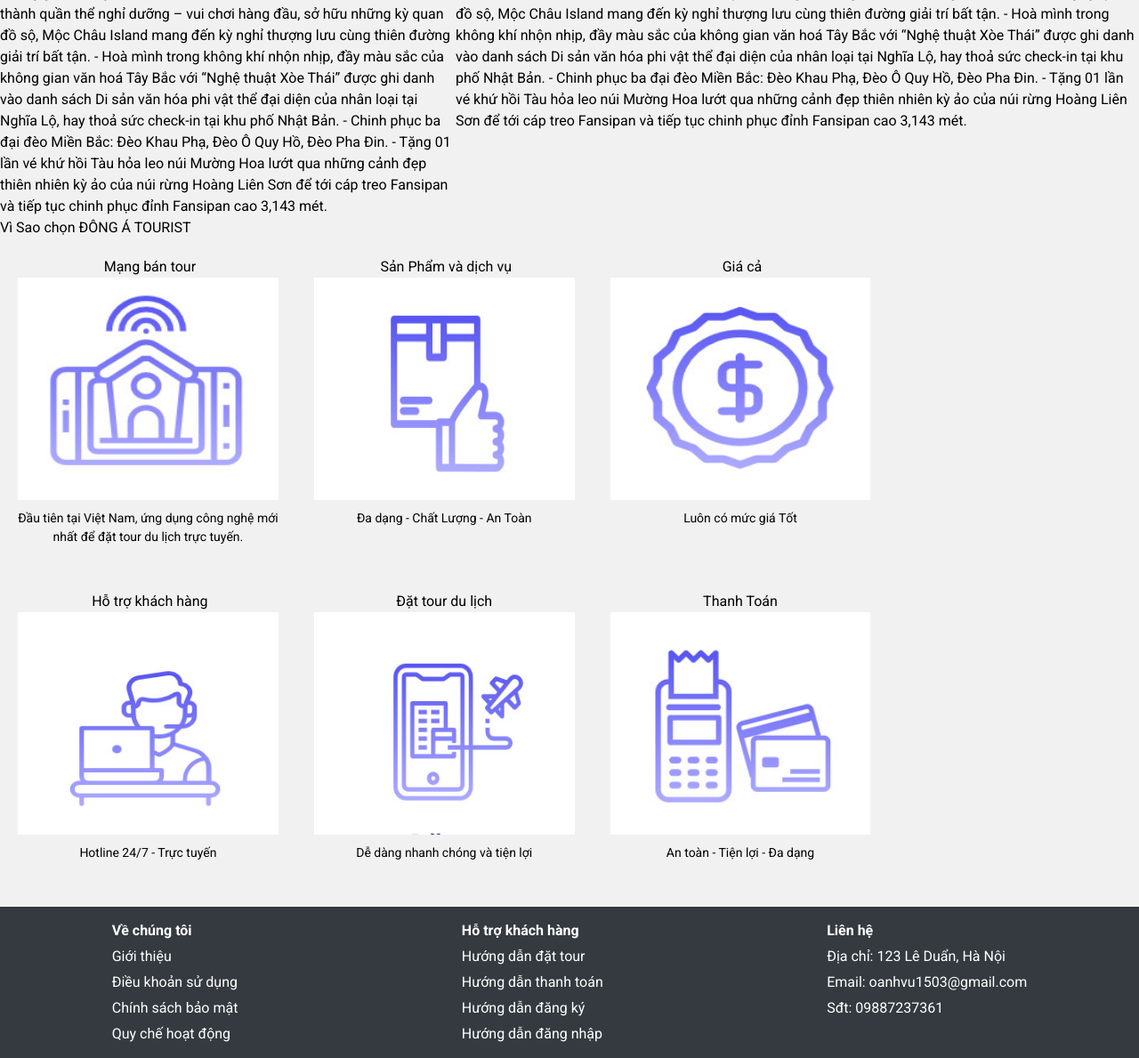
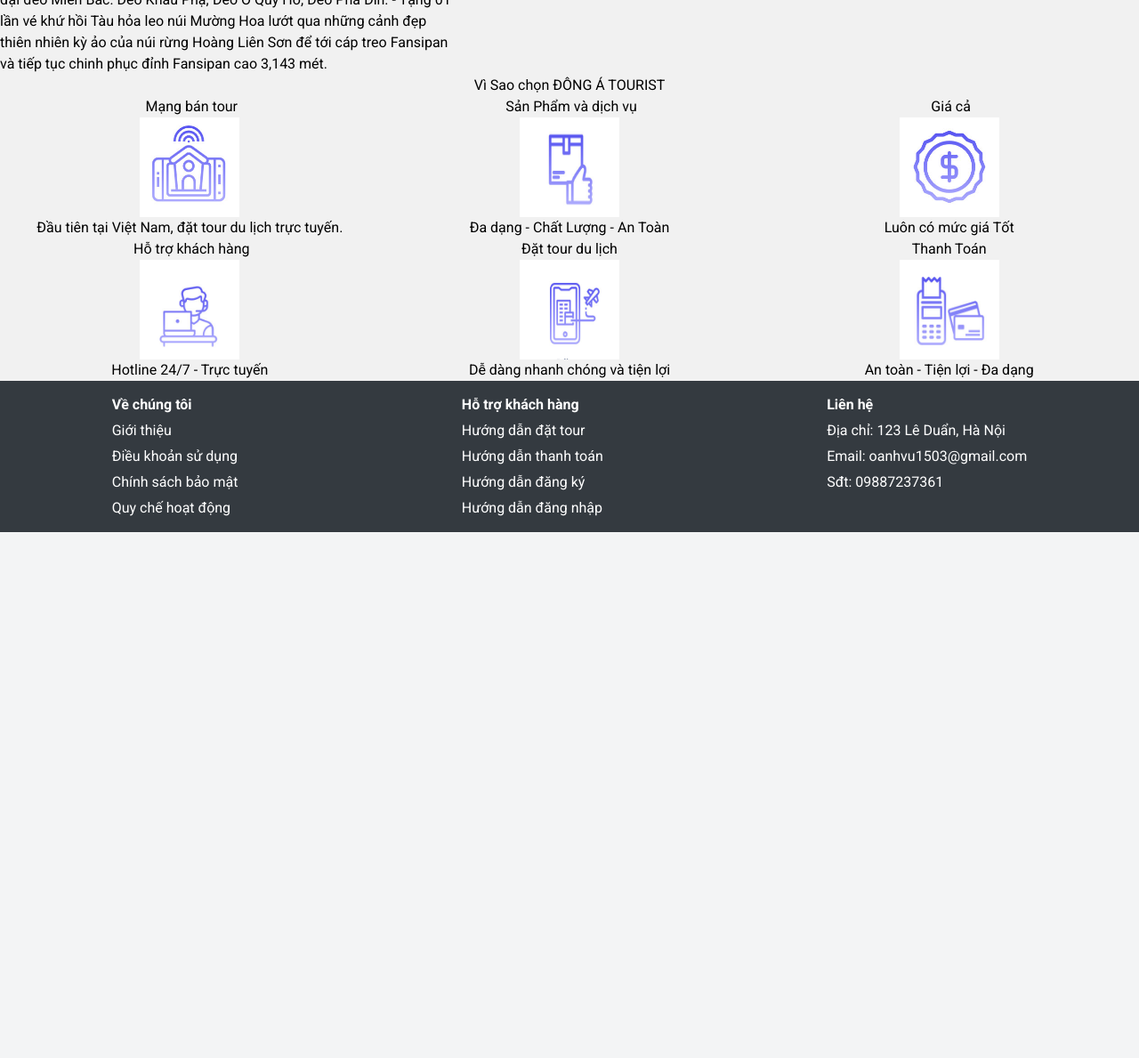
Before and after one commit to trinhnv1205/thiet-ke-web, a Flask app: page /chi_tiet in a window 1280 px wide. Shown: the part 1255-2444 px from the top of the page at 89% size. After the commit the page ends 1853 px from the top, so only its background shows below. Run offline with Flask 3, Linux system fonts and the light colour scheme; some libraries are stand-ins or nearby versions.

Commit message:
update phần footer

```diff
--- a/static/css/main.css
+++ b/static/css/main.css
@@ -436,49 +436,6 @@ ul li:hover {
   -webkit-line-clamp: 3; /* number of lines to show */
   -webkit-box-orient: vertical;
 }
-.mot {
-  display: flex;
-  flex-wrap: wrap;
-}
-
-.hai {
-  /* width: 800px; */
-  display: flex;
-  flex-wrap: wrap;
-  float: left;
-}
-
-.ba {
-  width: 26%;
-  padding: 10px;
-  float: left;
-  height: 14%;
-}
-
-.bon {
-  /* background-color: #f1f1f1; */
-  padding: 10px;
-  text-align: center;
-  margin-bottom: 20px;
-}
-
-.Ten {
-  font-weight: bold;
-}
-
-.mot .hai .ba .bon img {
-  width: 100%;
-  height: 250px;
-  margin-bottom: 10px;
-}
-
-.hai .ba{
-  padding: 10px;
-  float: left;
-}
-.gia {
-  font-size: 14px;
-}
 .clear {
   clear: both;
 }
--- a/templates/footer.html
+++ b/templates/footer.html
@@ -1,72 +1,60 @@
 <!-- phần footer -->
-<h1 class="footer">Vì Sao chọn ĐÔNG Á TOURIST</h1>
-<div class="mot">
-    <div class="hai">
-        <div class="ba">
-            <div class="bon">
-                <div class="Tên">
+<h1 class="footer text-center h1">Vì Sao chọn ĐÔNG Á TOURIST</h1>
+<div class="grid grid-flow-col grid-cols-3 text-center">
+    <div class="">
+        <div class="">
              Mạng bán tour
         </div>
-                <img src="{{ url_for('static', filename='img/fooder1.jpg') }}" alt="">
-                <div class="gia">
-                    Đầu tiên tại Việt Nam, ứng dụng công nghệ mới nhất để đặt tour du lịch trực tuyến.
+        <img style="margin: 0 auto;width: 7rem; height: 7rem;" src="{{ url_for('static', filename='img/fooder1.jpg') }}" alt="">
+        <div class="">
+            Đầu tiên tại Việt Nam, đặt tour du lịch trực tuyến.
         </div>
     </div>
-        </div>
-        <div class="ba">
-            <div class="bon">
-                <div class="Tên">
+    <div class="">
+        <div class="">
              Sản Phẩm và dịch vụ
         </div>
-                <img src="{{ url_for('static', filename='img/fooder2.jpg') }}" alt="">
-                <div class="gia">
+        <img style="margin: 0 auto;width: 7rem; height: 7rem;" src="{{ url_for('static', filename='img/fooder2.jpg') }}" alt="">
+        <div class="">
             Đa dạng - Chất Lượng - An Toàn
         </div>
     </div>
-        </div>
-        <div class="ba">
-            <div class="bon">
-                <div class="Tên">
+    <div class="">
+        <div class="">
              Giá cả
         </div>
-                <img src="{{ url_for('static', filename='img/fooder3.jpg') }}" alt="">
-                <div class="gia">
+        <img style="margin: 0 auto;width: 7rem; height: 7rem;" src="{{ url_for('static', filename='img/fooder3.jpg') }}" alt="">
+        <div class="">
             Luôn có mức giá Tốt
         </div>
     </div>
 </div>
-        <div class="ba">
-            <div class="bon">
-                <div class="Tên">
+<div class="grid grid-flow-col grid-cols-3 text-center">
+    <div class="">
+        <div class="">
              Hỗ trợ khách hàng
         </div>
-                <img src="{{ url_for('static', filename='img/fooder4.jpg') }}" alt="">
-                <div class="gia">
+        <img style="margin: 0 auto;width: 7rem; height: 7rem;" src="{{ url_for('static', filename='img/fooder4.jpg') }}" alt="">
+        <div class="">
             Hotline 24/7 - Trực tuyến
         </div>
     </div>
-        </div>
-        <div class="ba">
-            <div class="bon">
-                <div class="Tên">
+    <div class="">
+        <div class="">
             Đặt tour du lịch
         </div>
-                <img src="{{ url_for('static', filename='img/fooder5.jpg') }}" alt="">
-                <div class="gia">
+        <img style="margin: 0 auto;width: 7rem; height: 7rem;" src="{{ url_for('static', filename='img/fooder5.jpg') }}" alt="">
+        <div class="">
             Dễ dàng nhanh chóng và tiện lợi
         </div>
     </div>
-        </div>
-        <div class="ba">
-            <div class="bon">
-                <div class="Tên">
+    <div class="">
+        <div class="">
             Thanh Toán
         </div>
-                <img src="{{ url_for('static', filename='img/fooder6.jpg') }}" alt="">
-                <div class="gia">
+        <img style="margin: 0 auto;width: 7rem; height: 7rem;" src="{{ url_for('static', filename='img/fooder6.jpg') }}" alt="">
+        <div class="">
             An toàn - Tiện lợi - Đa dạng
-                </div>
-            </div>
         </div>
     </div>
 </div>
@@ -95,4 +83,5 @@
 </div>
 
 </body>
+
 </html>
--- a/templates/index.html
+++ b/templates/index.html
@@ -6,7 +6,7 @@
     <div class="width-100">
         <h1 class="text-center padding-15 text-3xl">Du lịch mùa thu</h1>
 
-        <div>
+        <div class="">
             <ul class="d-flex flex-row flex-wrap">
                 <li class="p-10 width-50 d-flex flex-row rounded ">
                     <img class="rounded-2xl" class="rounded-2xl" style="width: 400px; height: 300px;"
@@ -33,7 +33,7 @@
                         src="{{ url_for('static', filename='img/ninhbinh1.jpeg') }}" alt="">
                     <div class="padding-10">
                         <div class="padding-bottom-10">Tour du lich Ninh Bình (Bái Đính - Tràng An - Thung Nham -
-                            Phố cổ Hoa Lưu )</div>
+                            Phố cổ Hoa Lư )</div>
                         <div class="padding-top-5"><span class="font-bold">Thời gian</span> : Trong ngày</div>
                         <div class="padding-top-5"><span class="font-bold">Phương tiện</span> : Xe du lịch</div>
                         <div class="padding-top-5"><span class="font-bold">Giá</span> : 1.500k</div>
@@ -135,7 +135,7 @@
         <!-- code phần tin tức -->
         <div>
             <ul>
-                {% for i in range(1,20) %}
+                {% for i in range(1,3) %}
                 <li class="d-flex flex-row p-2 rounded">
                     <img class="rounded-2xl" class="rounded-2xl" class="rounded-2xl" class="padding-5"
                         style="width: 5rem;height: 5rem;"
--- a/templates/slider.html
+++ b/templates/slider.html
@@ -4,12 +4,7 @@
       src="{{ url_for('static', filename='img/silde7.jpg') }}">
     <div class="slide-content">
       <h3 class="slide-title">Quần thể du lịch sinh thái Tràng An</h3>
-      <p class="slide-desc">
-        Lorem ipsum dolor sit amet consectetur adipisicing elit. Consectetur, necessitatibus.
-      </p>
-      <a href="" class="slide-btn">
-        button <ion-icon name="arrow-forward-circle"></ion-icon>
-      </a>
+
     </div>
     <div class="slide-number-container">
       <p class="slider-number">01</p>
@@ -23,12 +18,6 @@
       src="{{ url_for('static', filename='img/silde5.png') }}">
     <div class="slide-content">
       <h3 class="slide-title">Lên Hà Giang ngắm hoa Tam Giác Mạch mùa thu</h3>
-      <p class="slide-desc">
-        Lorem ipsum dolor sit amet consectetur adipisicing elit. Consectetur, necessitatibus.
-      </p>
-      <a href="" class="slide-btn">
-        button <ion-icon name="arrow-forward-circle"></ion-icon>
-      </a>
     </div>
     <div class="slide-number-container">
       <p class="slider-number">02</p>
@@ -42,12 +31,7 @@
       src="{{ url_for('static', filename='img/silde9.jpg') }}">
     <div class="slide-content">
       <h3 class="slide-title">Phố Cổ Hoa Lưu Về Đêm </h3>
-      <p class="slide-desc">
-        Lorem ipsum dolor sit amet consectetur adipisicing elit. Consectetur, necessitatibus.
-      </p>
-      <a href="" class="slide-btn">
-        button <ion-icon name="arrow-forward-circle"></ion-icon>
-      </a>
+
     </div>
     <div class="slide-number-container">
       <p class="slider-number">03</p>
@@ -62,9 +46,7 @@
       src="{{ url_for('static', filename='img/silde12.jpg') }}">
     <div class="slide-content">
       <h3 class="slide-title">Thành phố trong sương Đà Lạt </h3>
-      <p class="slide-desc">
-        Lorem ipsum dolor sit amet consectetur adipisicing elit. Consectetur, necessitatibus.
-      </p>
+
       <a href="" class="slide-btn">
         button <ion-icon name="arrow-forward-circle"></ion-icon>
       </a>
@@ -81,9 +63,7 @@
       src="{{ url_for('static', filename='img/silde13.jpg') }}">
     <div class="slide-content">
       <h3 class="slide-title">Hồ Hoàn Kiếm được ví như trái tim của thủ đô </h3>
-      <p class="slide-desc">
-        Lorem ipsum dolor sit amet consectetur adipisicing elit. Consectetur, necessitatibus.
-      </p>
+
       <a href="" class="slide-btn">
         button <ion-icon name="arrow-forward-circle"></ion-icon>
       </a>
@@ -114,7 +94,7 @@
   </div>
 </div>
 
-<div style="margin-top: 30rem;"></div>
+<div style="margin-top: 20rem;"></div>
 
 <script type="module" src="https://unpkg.com/ionicons@7.1.0/dist/ionicons/ionicons.esm.js"></script>
 <script nomodule src="https://unpkg.com/ionicons@7.1.0/dist/ionicons/ionicons.js"></script>
```
Lines whose indentation alone changed are shown as unchanged.
